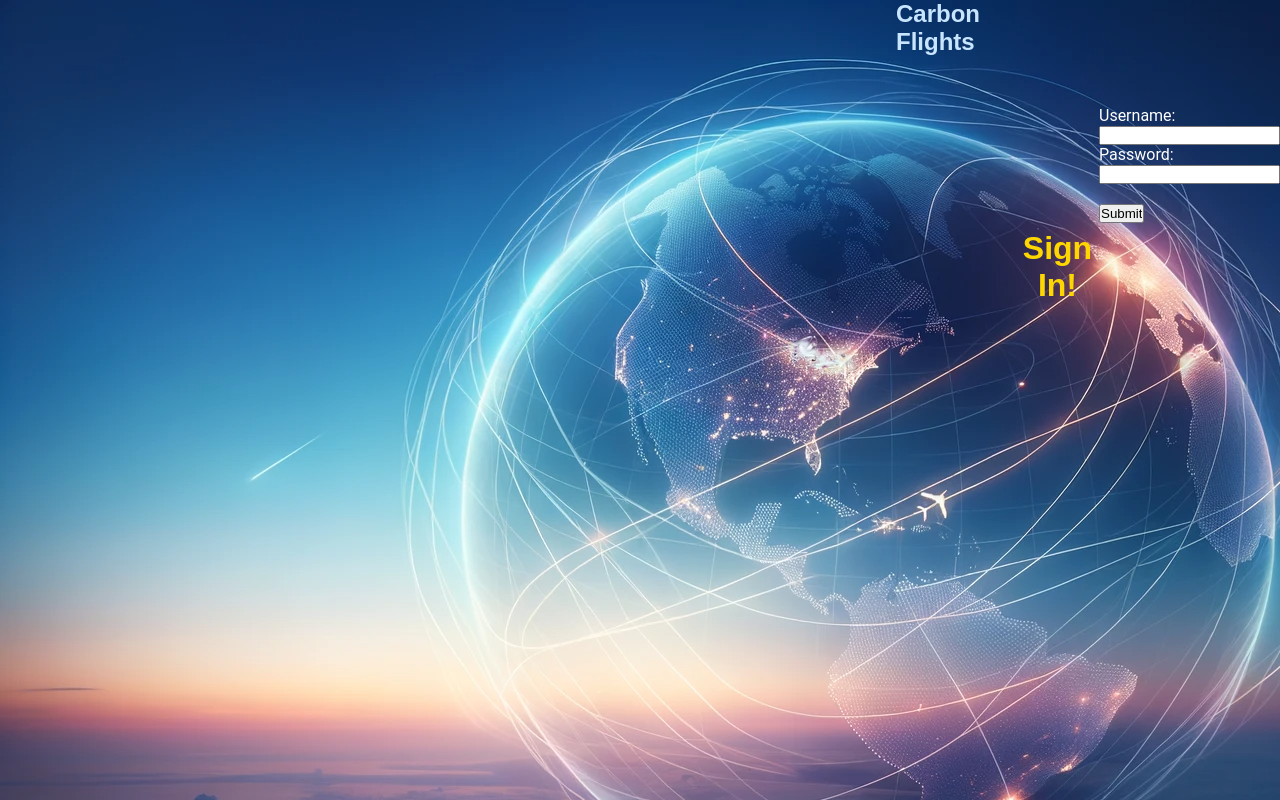
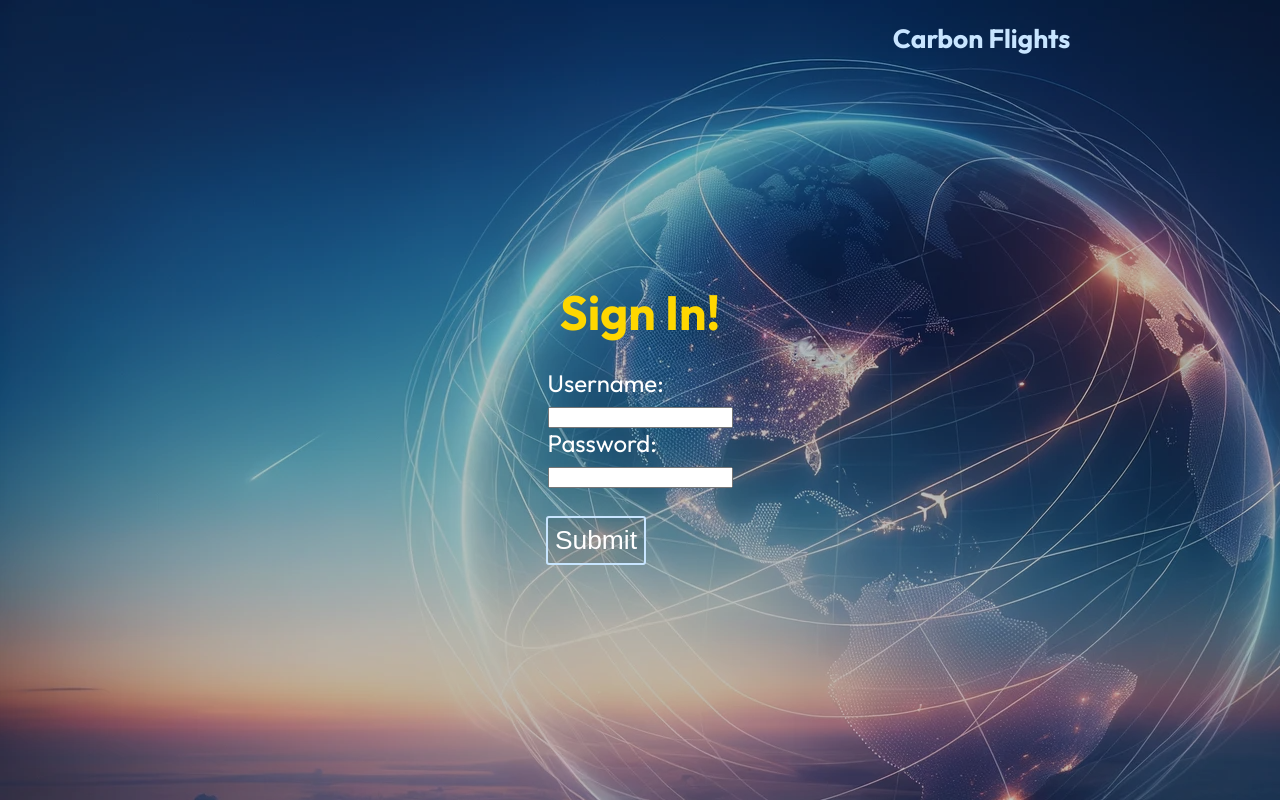
Before and after one commit to lahg1103/hacktx23, a Flask app: page /user/sign-in in a window 1280 px wide. Run offline with Flask 3, Linux system fonts and the light colour scheme.

Commit message:
sign in beautified

```diff
--- a/static/css/main.css
+++ b/static/css/main.css
@@ -13,7 +13,7 @@
     --star-on: #F6D98C;
     --star-off: transparent;
     font-family: 'Roboto', Arial, Helvetica, system-ui, sans-serif;
-    font-size: 1rem;
+    font-size: 1.5rem;
 }
 *, *::before, *::after {
     margin: 0;
@@ -39,7 +39,10 @@ a, a:visited, a:active {
     color: inherit;
     text-decoration: none;
 }
-
+button {
+    background: none;
+    border: none;
+}
 
 .flex-r {
     display: flex;
@@ -144,6 +147,12 @@ nav ul {
     animation: 2s twinkle infinite alternate linear;
 }
 
+#stats {
+    padding: 4%;
+}
+#stats h2, #stats h3 {
+    margin-bottom: 1.5rem;
+}
 
 /* footer */
 footer {
@@ -152,9 +161,11 @@ footer {
 
 
 
-.test-star {
-    height: 5px;
-    width: 5px;
-    top: 25px;
-    left: 25px;
+.submitbutton {
+    outline: 1px solid var(--font-blue);
+    color: var(--font-blue);
+    background-color: none;
+    border-radius: 1px;
+    padding: 1rem;
+    font-size: 1.1rem;
 }
--- a/templates/sign_in.html
+++ b/templates/sign_in.html
@@ -3,24 +3,64 @@
     <head>
         <meta charset="UTF-8">
         <meta name="viewport" content="width=device-width, initial-scale=1.0">
+        <link rel="preconnect" href="https://fonts.googleapis.com">
+        <link rel="preconnect" href="https://fonts.gstatic.com" crossorigin>
+        <link href="https://fonts.googleapis.com/css2?family=Outfit:wght@100;200;300;400;500;600;700;800;900&family=Roboto:ital,wght@0,100;0,300;0,400;0,500;0,700;0,900;1,100;1,300;1,400;1,500;1,700;1,900&display=swap" rel="stylesheet">
+        <title>Register</title>
         <style>
-          *,*::before,*::after {
-            margin: 0;
-            padding: 0;
+          :root {
+              --font-blue : #C8E5FF;
+              font-family: 'outfit', sans-serif;
+              font-size: 1.5rem;
+            }
+          .background {
+            position: fixed;
+            top: 0;
+            left: 0;
+            height: 100%;
+            width: 100%;
+            z-index: -1;
           }
-          body {
-            display: flex;
-            background-color: #272B32;
-            color: #C8E5FF;
+
+          button {
+            background-color: transparent;
+            border: none;
           }
-          .center {
-            justify-self: center;
-            text-align: center;
-            align-items: center;
+
+          .submitbutton {
+            outline: 2px solid var(--font-blue);
+            color: white;
+            border: none;
+            background-color: rgba(0,0,0,0.1);
+            border-radius: 1px;
+            padding: 4%;
+            font-size: 1.1rem;
+            transition: background-color 0.5s;
+        }
+        .submitbutton:hover {
+
+          cursor: pointer;
+          background-color: rgba(0,0,0,0.5);
+        }
+        .background::after {
+            content: '';
+            display: block;
+            position: absolute;
+            top: 0;
+            left: 0;
+            width: 100%;
+            height: 100%;
+            background-color: rgba(0, 0, 0, 0.25);
+            mix-blend-mode: multiply;
+          }
+          a, a:visited, a:active {
+            color: var(--font-blue);
+            text-decoration: none;
+          }
+          nav h1 {
+            font-size: 1.1rem;
           }
         </style>
-        <title>Register</title>
-        <link rel="stylesheet" href="{{ url_for('static', filename='css/main.css') }}">
 
     </head>
 
@@ -28,7 +68,7 @@
         <nav style="margin-left: 70%;">
             <h1><a href="/">Carbon Flights</a></h1>
         </nav>
-        <h1 style="text-align: center; color: gold; margin-bottom: 2%; margin-top: 18%;">Sign In!</h1>
+        <h1 style="text-align: center; color: rgb(255, 215, 0); margin-bottom: 2%; margin-top: 18%;">Sign In!</h1>
         <div style="justify-content: center; display: flex; align-items: center; color: white;">
             <div> {% with messages = get_flashed_messages() %}
                 {% if messages %}
@@ -44,10 +84,11 @@
                     <input type="text" id="username" name="username" required ><br>
                     <label for="password">Password:</label><br>
                     <input type="password" id="password" name="password" required><br><br>
-                    <input type="submit" value="Submit">
+                    <input class="submitbutton" type="submit" value="Submit">
                 </form></div>
 
 
         </div>
+        <div class="background"></div>
     </body>
 </html>
```
Also changed, not shown: templates/index.html (+5 -5 lines).
